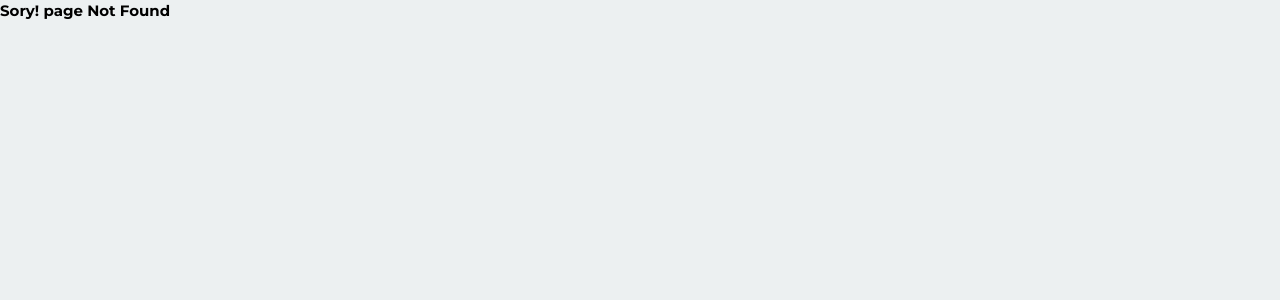
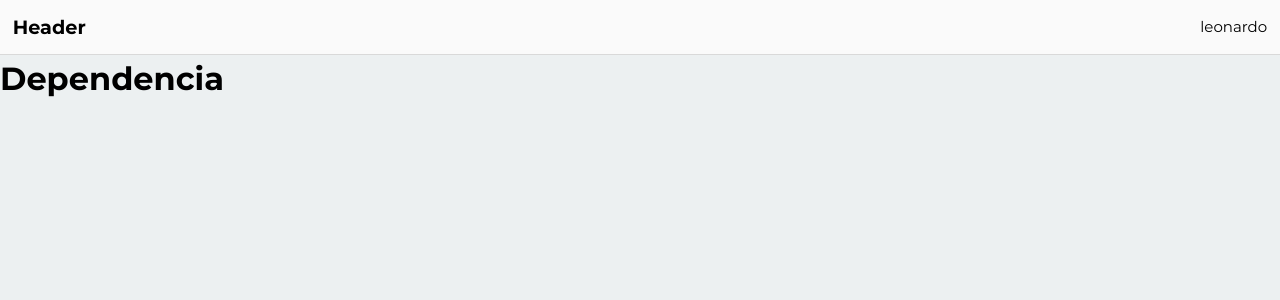
Before and after one commit to SoaresLeonardo/next-js-development, a Next.js app: page /dependency-injection in a window 1280 px wide. Before the commit this address had no page. Shown: the top 300 px of the page. Built offline with nearby package versions, Linux system fonts and the light colour scheme.

Commit message:
dependency-injection

```diff
--- /dev/null
+++ b/src/app/dependency-injection/page.tsx
@@ -0,0 +1,20 @@
+'use client';
+
+import Header from '@/components/Header';
+
+const Profile = ({ name }: { name: string }) => {
+  return <>{name}</>;
+};
+
+const HeaderPage = () => {
+  return <Header profile={<Profile name="leonardo" />} />;
+};
+
+export default function DependencyInjection() {
+  return (
+    <>
+      <HeaderPage />
+      <h1>Dependencia</h1>
+    </>
+  );
+}
```
